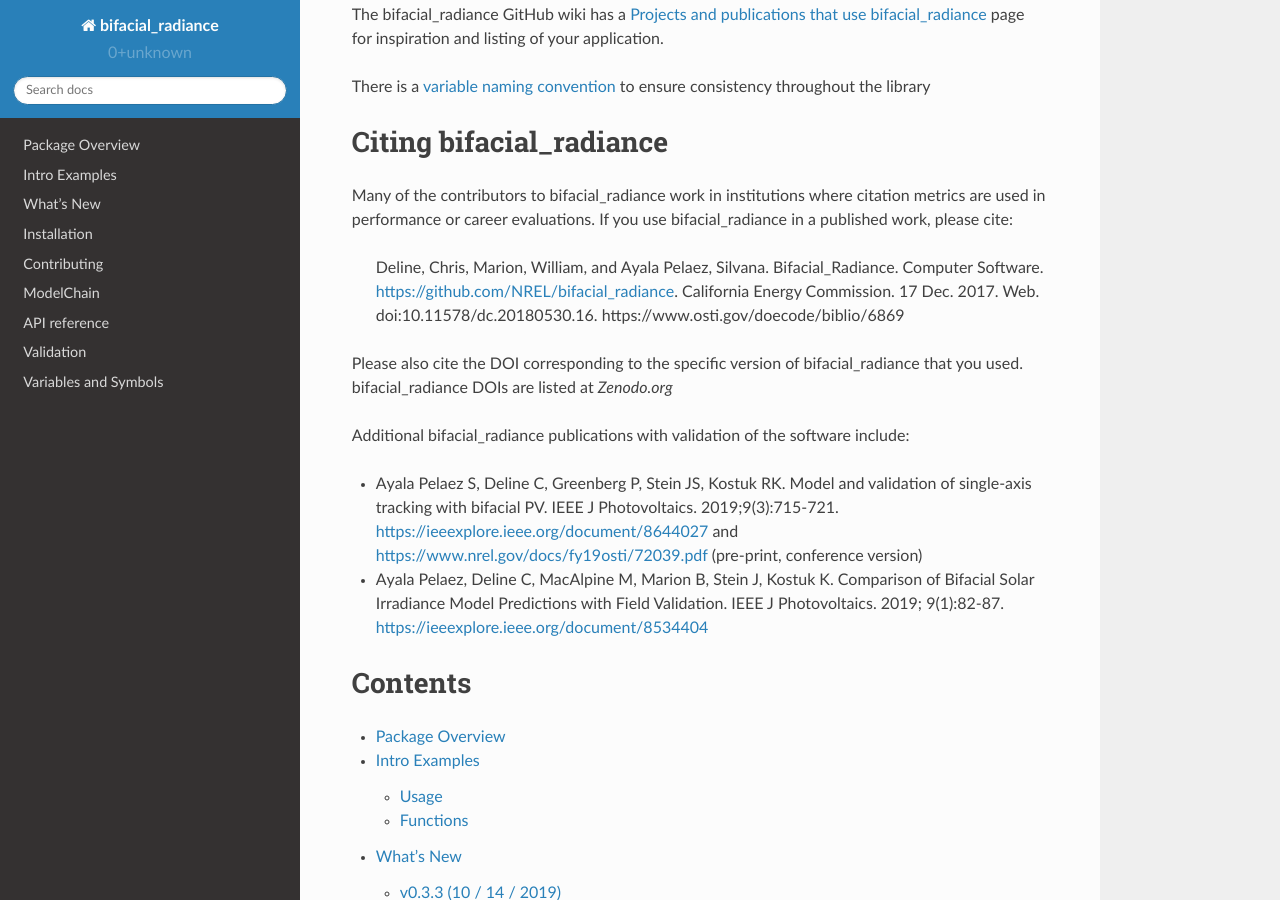
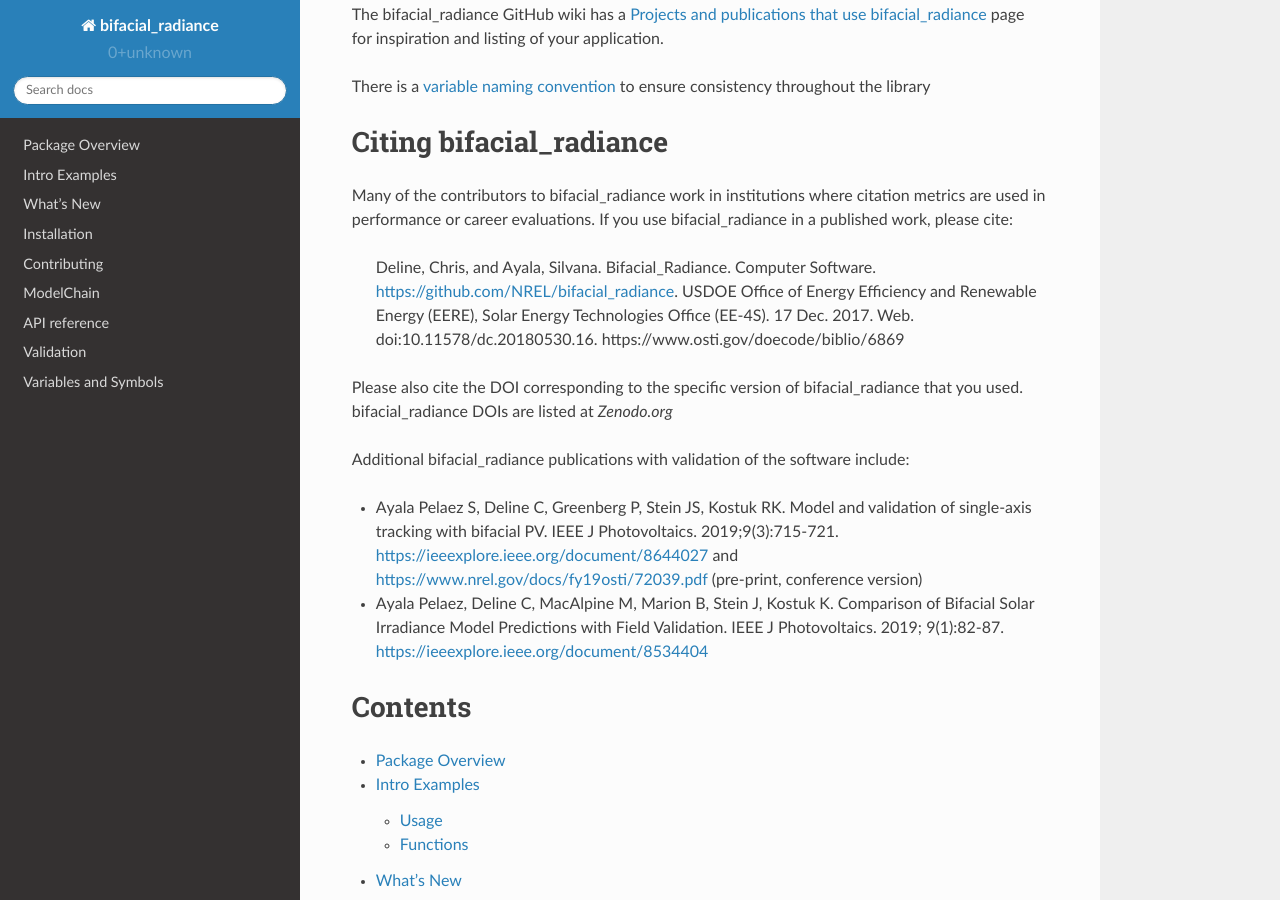
Before and after one commit to NREL/bifacial_radiance, a Sphinx documentation site: the page built from docs/sphinx/source/index.rst, in a window 1280 px wide and 900 px high, scrolled down 680 px. Built offline with Sphinx 7.4.7 and the Read the Docs theme 2.0.0, drawn with Linux system fonts in a browser that asks for light colours.

Commit message:
update main citation #213
It's updated on JOSS but since not sure when we're merging, updating here.

```diff
--- a/docs/sphinx/source/index.rst
+++ b/docs/sphinx/source/index.rst
@@ -26,8 +26,7 @@
 citation metrics are used in performance or career evaluations. If you
 use bifacial_radiance in a published work, please cite:
 
-        Deline, Chris, Marion, William, and Ayala Pelaez, Silvana. Bifacial_Radiance. Computer Software. https://github.com/NREL/bifacial_radiance. California Energy Commission. 17 Dec. 2017. Web. doi:10.11578/dc.20180530.16.
-        https://www.osti.gov/doecode/biblio/6869
+        Deline, Chris, and Ayala, Silvana. Bifacial_Radiance. Computer Software. https://github.com/NREL/bifacial_radiance. USDOE Office of Energy Efficiency and Renewable Energy (EERE), Solar Energy Technologies Office (EE-4S). 17 Dec. 2017. Web. doi:10.11578/dc.20180530.16. https://www.osti.gov/doecode/biblio/6869
 
 Please also cite the DOI corresponding to the specific version of
 bifacial_radiance that you used. bifacial_radiance DOIs are listed at
```
